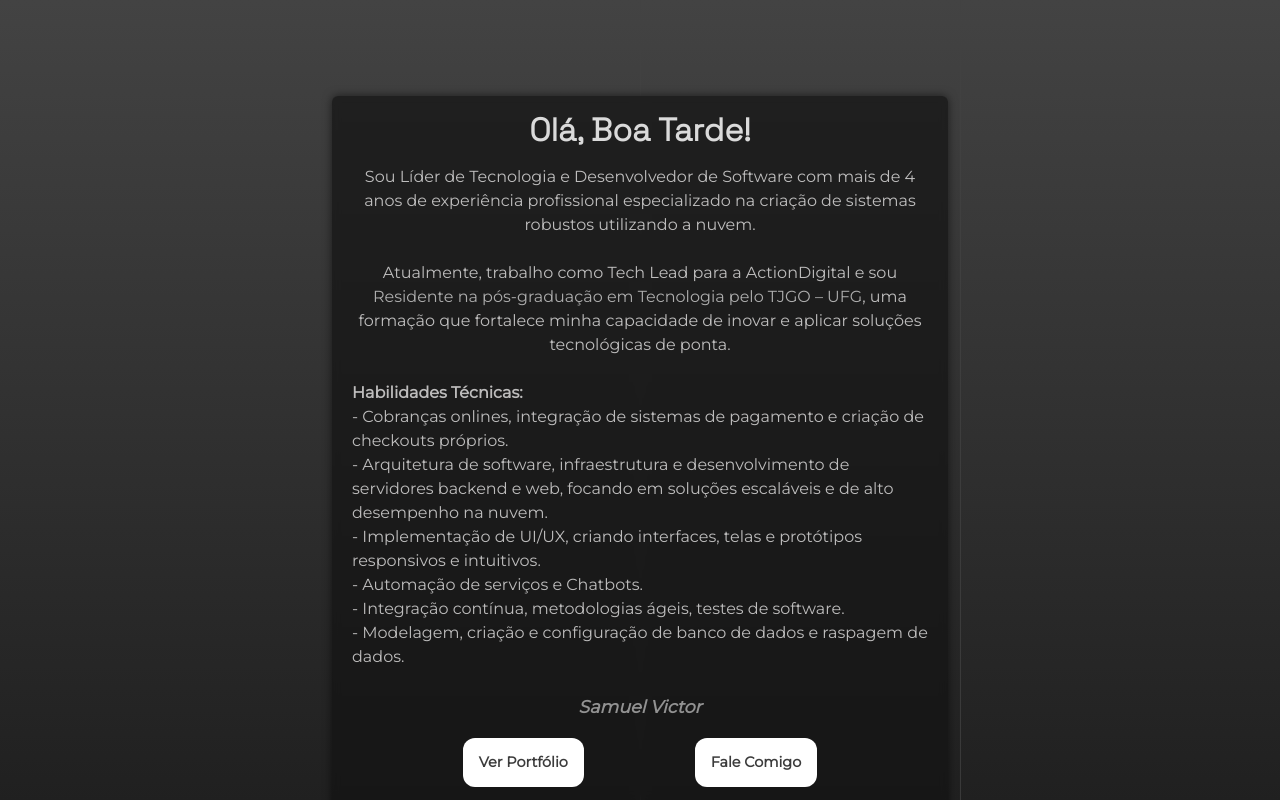
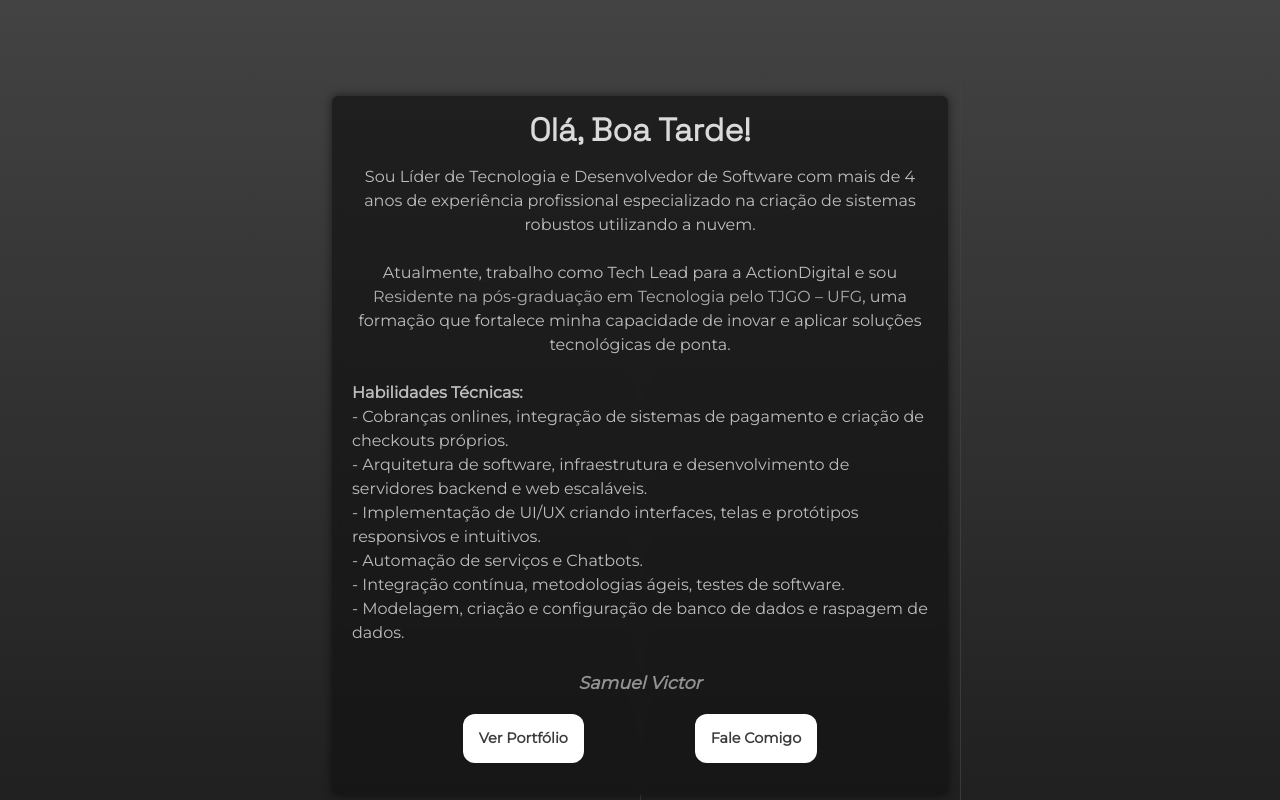
Before and after one commit to samuelvictorol/portfolio, an Angular app: page /sobre in a window 1280 px wide. Built offline with nearby package versions, Linux system fonts and the light colour scheme; a web font is replaced by a local one.

Commit message:
ajuste rota

```diff
--- a/src/app/portfolio/portfolio.component.ts
+++ b/src/app/portfolio/portfolio.component.ts
@@ -18,8 +18,8 @@ export class PortfolioComponent {
 
    projects = [
      { title: 'SUS - AGHU', desc: 'O Aplicativo de Gestão para Hospitais Universitários (AGHU) é um sistema de gestão hospitalar e prontuário eletrônico disponível para uso gratuito no Sistema Único de Saúde (SUS).', url: 'https://www.gov.br/ebserh/pt-br/governanca/plataformas-e-tecnologias/aghu/', img: 'assets/aghu.png', },
-     { title: 'Action Chat', desc: 'CRM para criação de Bots para WhatsApp e Telegram de modo dinâmico e automatizado. A plataforma permite que o próprio usuário crie os fluxos de conversa do bot.', url:'http://app.tanquion.pro/login', img:'assets/action.png',},
-     { title: 'Gastail Bot', desc: 'O Gastail é um bot para telegram de anotações rápidas das compras e vendas de seus criptoativos de modo interativo a fim de ter uma rápida visualização da sua carteira de câmbio pessoal guardando as  movimentações e permitindo configurar alertas. ', url: 'https://T.me/GasTail_bot', img: 'assets/gastail.jpg'},
+     { title: 'Action Chat', desc: 'CRM para criação de Bots para WhatsApp e Telegram de modo dinâmico e automatizado. A plataforma permite que o próprio usuário crie os fluxos de conversa do bot.', url:'https://app.tanquion.pro/login', img:'assets/action.png',},
+     { title: 'Gastail Bot', desc: 'O Gastail é um bot para telegram de registros de compras e vendas de seus criptoativos de modo interativo, à fim de ter uma rápida visualização da sua carteira de câmbio pessoal, guardando as  movimentações e permitindo configurar alertas. ', url: 'https://T.me/GasTail_bot', img: 'assets/gastail.jpg'},
      { title: 'Midnight Tickets', desc: 'Bilheteria Online com as menores taxas do mercado, diversas features para monitoramento de eventos e venda de ingressos personalizados utilizando a api do Mercado Pago.', url:'https://midnightickets.com', img:'assets/mid.png',},
      { title: 'Vitrine de Jóias - CAIXA', desc: 'É o ambiente virtual onde são expostos os bens que serão disponibilizados para venda e que foram dados em garantia nas operações de Penhor da CAIXA. As garantias são levadas a leilão para a recuperação do crédito concedido ao cliente tomador, todas elas, vinculadas a contratos não liquidados no prazo acordado..', url:'https://vitrinedejoias.caixa.gov.br/Paginas/default.aspx', img:'assets/sievjCaixaImg.png',},
      { title: 'Sistema de Tarifas - BASA', img:'assets/basa.png', url:"https://www.bancoamazonia.com.br/tarifas-bancarias", desc: 'Sistema de Tarifas para o Banco da Amazônia utilizando Vue3, Spring e SQL Server. Gerenciamento de pacotes de serviçoes e tarifas bancárias, desde o desenvolvimento até a integração contínua.', },
@@ -34,7 +34,7 @@ export class PortfolioComponent {
   }
 
   cardUrl(cardUrl: any) {
-    if(cardUrl.includes('.com')|| cardUrl.includes('.me') || cardUrl.includes('.io') || cardUrl.includes('.app') || cardUrl.includes('.br') || cardUrl.includes('.org')){
+    if(cardUrl.includes('.com')|| cardUrl.includes('.me') || cardUrl.includes('.io') || cardUrl.includes('.app') || cardUrl.includes('.br') || cardUrl.includes('.org') || cardUrl.includes('.pro')){
       window.open(cardUrl, '_blank');
     } else if(cardUrl.includes('PUMA-Doc')){
       window.open(cardUrl, '_blank');
--- a/src/app/sobre/sobre.component.html
+++ b/src/app/sobre/sobre.component.html
@@ -10,8 +10,8 @@
             <p style="text-align:left;font-size:1rem">
                 <strong>Habilidades Técnicas:</strong><br>
                 - Cobranças onlines, integração de sistemas de pagamento e criação de checkouts próprios.<br>
-                - Arquitetura de software, infraestrutura e desenvolvimento de servidores backend e web, focando em soluções escaláveis e de alto desempenho na nuvem.<br>
-                - Implementação de UI/UX, criando interfaces, telas e protótipos responsivos e intuitivos.<br>
+                - Arquitetura de software, infraestrutura e desenvolvimento de servidores backend e web escaláveis.<br>
+                - Implementação de UI/UX criando interfaces, telas e protótipos responsivos e intuitivos.<br>
                 - Automação de serviços e Chatbots.<br>
                 - Integração contínua, metodologias ágeis, testes de software.<br>
                 - Modelagem, criação e configuração de banco de dados e raspagem de dados.
```
